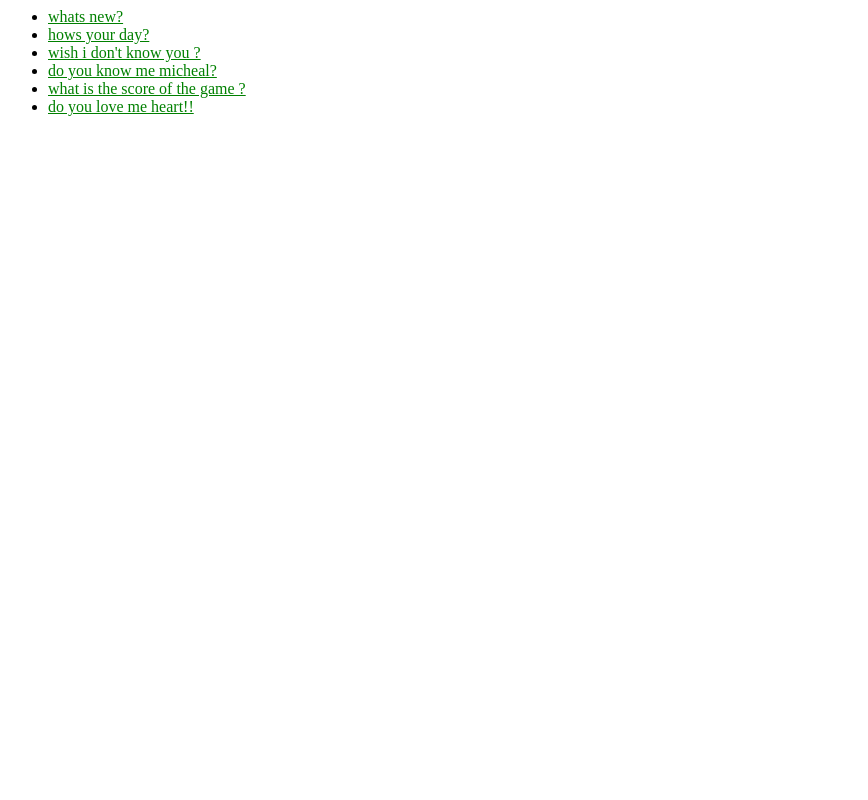
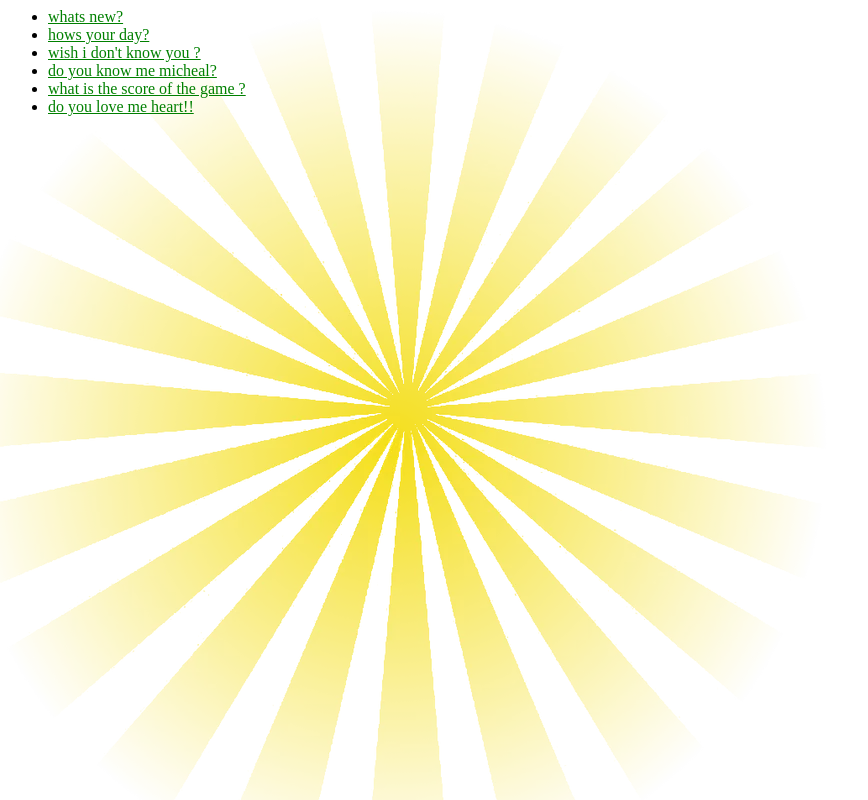
Before and after one commit to ABHISHEKGHARAMI/poll-app, a Django app: template mysite/polls/templates/polls/index.html in a window 1280 px wide. Shown: the whole page, without its empty margins (0-868 px from the left). Run offline with Django 5.2, Linux system fonts and the light colour scheme; the template is opened without the code that fills it: values that come from a table or form of the project are taken from there, others are empty; data comes from the database, SQL or seed files in the repository.

Commit message:
Adding the background images .

```diff
--- a/mysite/polls/static/polls/styles.css
+++ b/mysite/polls/static/polls/styles.css
@@ -1,3 +1,7 @@
 li a{
     color : green;
 }
+
+body{
+    background: white url('images/background__001.png') no-repeat;
+}
```
